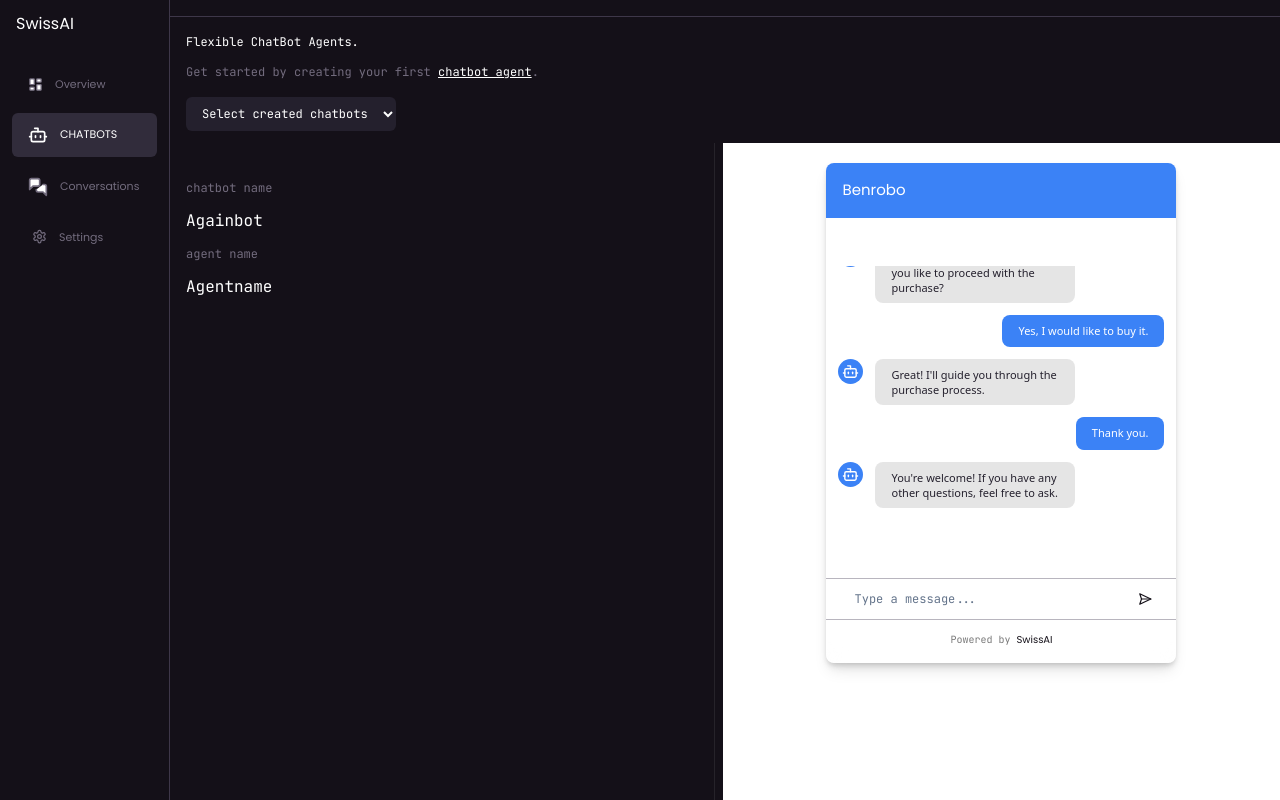
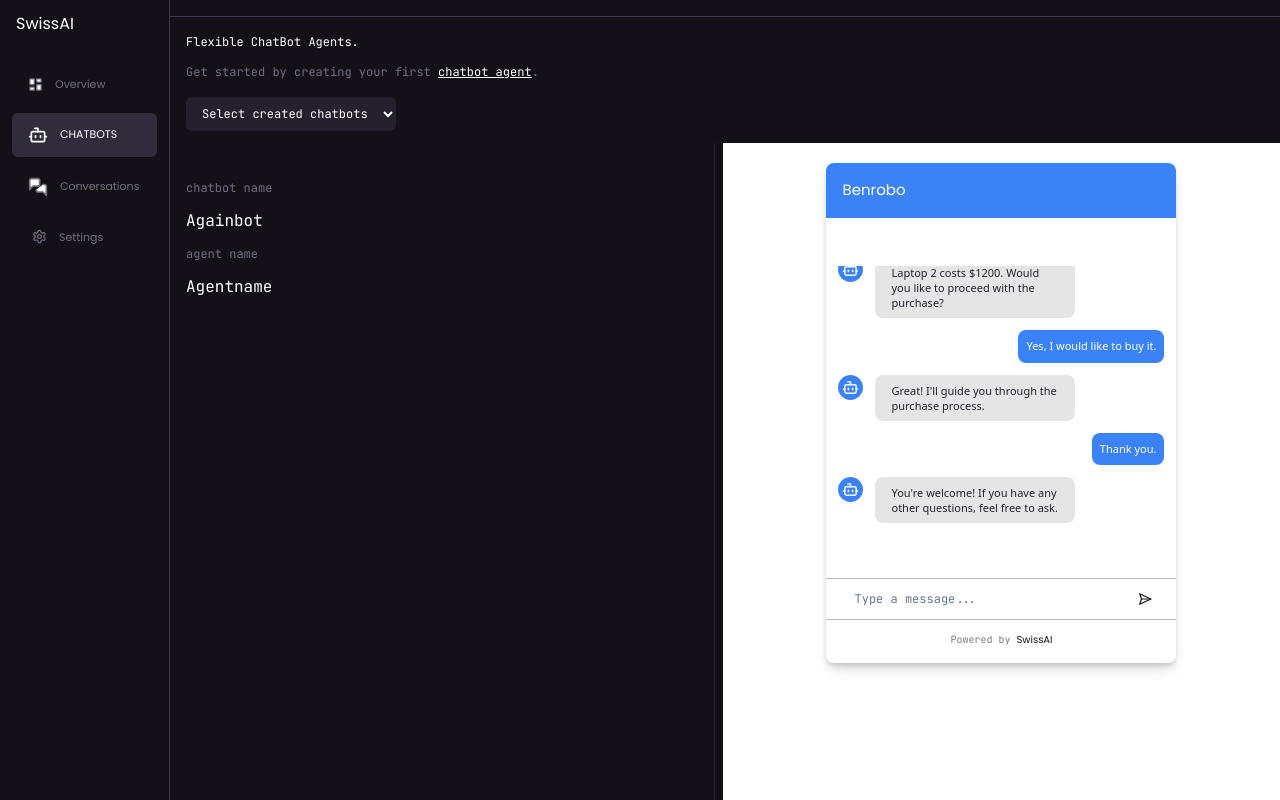
Before and after one commit to Benrobo/stutern-hackfest, a Next.js app in the folder packages/app/: page /chatbots in a window 1280 px wide. Built offline with nearby package versions, Linux system fonts and the light colour scheme; no server answers; what @radix-ui/themes would draw is missing.

Commit message:
Refactor chat message styling

```diff
--- a/packages/app/src/components/Chat/ViewChatBots.tsx
+++ b/packages/app/src/components/Chat/ViewChatBots.tsx
@@ -195,12 +195,12 @@ function FunctionalPreviewChatInterface({ botName }: IChatProps) {
                 <FlexRowCenterBtw className="w-fit">
                   <FlexColStart
                     className={
-                      "w-fit max-w-[200px] px-4 py-2 h-auto rounded-lg bg-blue-100"
+                      "w-fit max-w-[200px] px-2 py-2 h-auto rounded-lg bg-blue-100 break-words overflow-hidden"
                     }
                   >
-                    <span className="text-white-100 text-[11px] font-ppR ">
+                    <p className="text-white-100 h-auto text-[11px] font-ppR break-all ">
                       {m.message}
-                    </span>
+                    </p>
                   </FlexColStart>
                 </FlexRowCenterBtw>
               </FlexColEnd>
@@ -214,9 +214,9 @@ function FunctionalPreviewChatInterface({ botName }: IChatProps) {
                     className="bg-blue-100 p-1 rounded-[50%] text-white-100"
                   />
                   <FlexColStart className={"w-fit"}>
-                    <span className="text-dark-200 text-[11px] font-ppR w-fit max-w-[200px] px-4 py-2 h-auto rounded-lg bg-white-500 leading-[15px] ">
+                    <div className="text-dark-200 text-[11px] font-ppR w-fit max-w-[200px] px-4 py-2 h-auto rounded-lg bg-white-500 leading-[15px] whitespace-wrap ">
                       {m.message}
-                    </span>
+                    </div>
                     {/* <span className="text-dark-300 font-jbB text-[8px] leadine-none">1hr ago</span> */}
                   </FlexColStart>
                 </FlexRowStartBtw>
@@ -226,7 +226,7 @@ function FunctionalPreviewChatInterface({ botName }: IChatProps) {
         })}
 
         {/* <div style={{ float: "left", clear: "both" }} /> */}
-        <div className="pb-[9em]" />
+        <div className="pb-[8em]" />
       </FlexColStart>
 
       {/* Bottom Section */}
```
